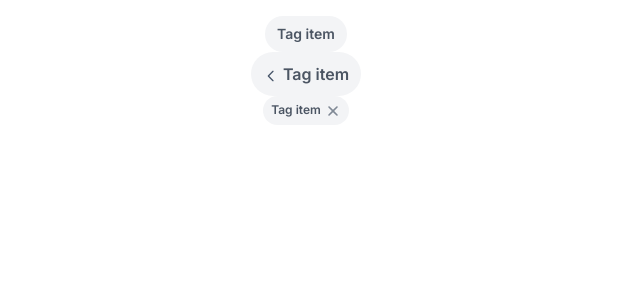
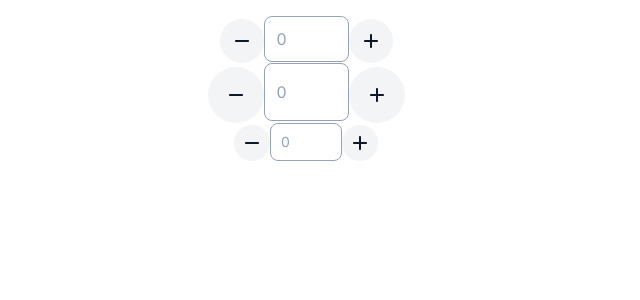
Before and after one commit to lubov-nefed/irina-nik-design-system, a React (Vite) app: page / in a window 1280 px wide. Shown: the top 300 px of the page, without its empty margins (334-974 px from the left). Built offline with nearby package versions, Linux system fonts and the light colour scheme.

Commit message:
feat: add Stepper component

```diff
--- /dev/null
+++ b/src/components/Stepper/Stepper.css
@@ -0,0 +1,15 @@
+.stepper-btn {
+  display: inline-block;
+}
+
+.stepper-btn  .button {
+  border-radius: 50%;
+}
+
+
+.stepper-medium .input, .stepper-big .input {
+  width: 85px;
+}
+.stepper-small .input {
+  width: 72px;
+}
--- /dev/null
+++ b/src/components/Stepper/Stepper.tsx
@@ -0,0 +1,62 @@
+import "./Stepper.css";
+import { InputPlaceholderContext } from "../Input/InputContexts";
+import iconMinus from "../../assets/icons/button-icons/icon-minus.svg";
+import iconPlus from "../../assets/icons/button-icons/icon-plus.svg";
+import { Button } from "../Button/Button";
+import { BasicInput } from "../Input/BasicInput";
+import { useState, BaseSyntheticEvent } from "react";
+interface IStepperProps {
+  size: "medium" | "big" | "small";
+}
+const Stepper: React.FC<IStepperProps> = (props) => {
+  const [value, setValue] = useState("");
+  const onClick = (buttonType: "increase" | "decrease") => {
+    let numberValue = +value;
+    buttonType === "increase" ? numberValue++ : numberValue--;
+    if (numberValue < 0) {
+      numberValue = 0;
+    }
+    const nextValue = numberValue.toString();
+    setValue(nextValue);
+  };
+  const onInput = (e: BaseSyntheticEvent) => {
+    setValue(e.target.value);
+  };
+
+  return (
+    <div className={`stepper stepper-${props.size}`}>
+      <div className="stepper-btn">
+        <Button
+          size={props.size}
+          style={"secondary"}
+          type={{ iconOnly: { iconSrc: iconMinus, tooltip: "Decrease" } }}
+          loading={false}
+          disabled={false}
+          onClick={() => onClick("decrease")}
+        />
+      </div>
+      <InputPlaceholderContext.Provider value="0">
+        <BasicInput
+          size={props.size}
+          validation={{ isValid: true, validationText: "" }}
+          value={value}
+          parentComponent={undefined}
+          isDisabled={false}
+          onInput={onInput}
+        />
+      </InputPlaceholderContext.Provider>
+      <div className="stepper-btn">
+        <Button
+          size={props.size}
+          style={"secondary"}
+          type={{ iconOnly: { iconSrc: iconPlus, tooltip: "Increase" } }}
+          loading={false}
+          disabled={false}
+          onClick={() => onClick("increase")}
+        />
+      </div>
+    </div>
+  );
+};
+
+export { Stepper };
--- a/src/main.tsx
+++ b/src/main.tsx
@@ -2,10 +2,12 @@ import React from "react";
 import ReactDOM from "react-dom/client";
 import "./index.css";
 
-import { Tags } from "./layouts/Tags";
+import { Stepper } from "./components/Stepper/Stepper";
 
 ReactDOM.createRoot(document.getElementById("root")!).render(
   <React.StrictMode>
-    <Tags />
+    <Stepper size={"medium"} />
+    <Stepper size={"big"} />
+    <Stepper size={"small"} />
   </React.StrictMode>
 );
```
Also changed, not shown: src/assets/icons/button-icons/icon-minus.svg (added), src/assets/icons/button-icons/icon-plus.svg (added).
